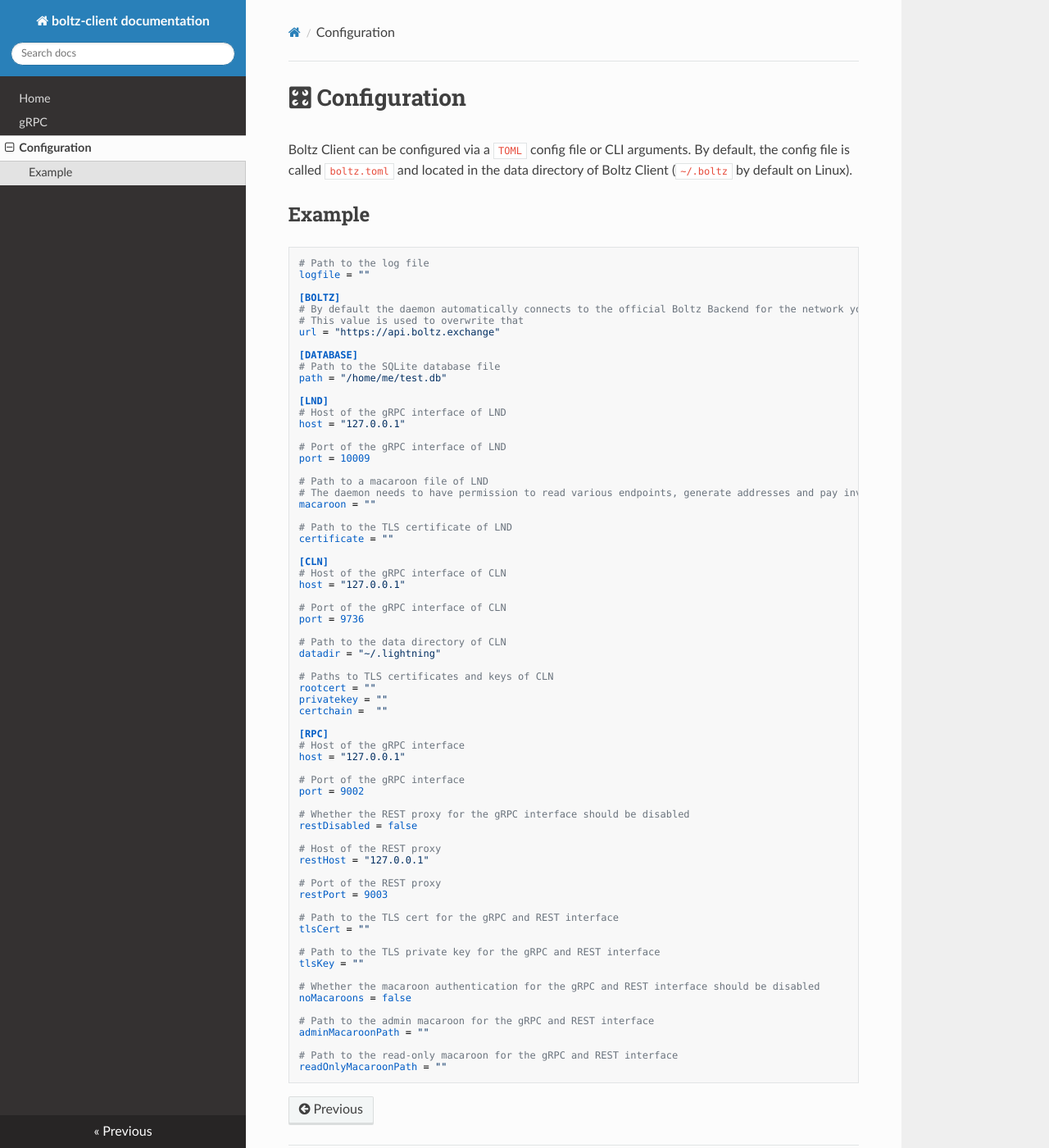
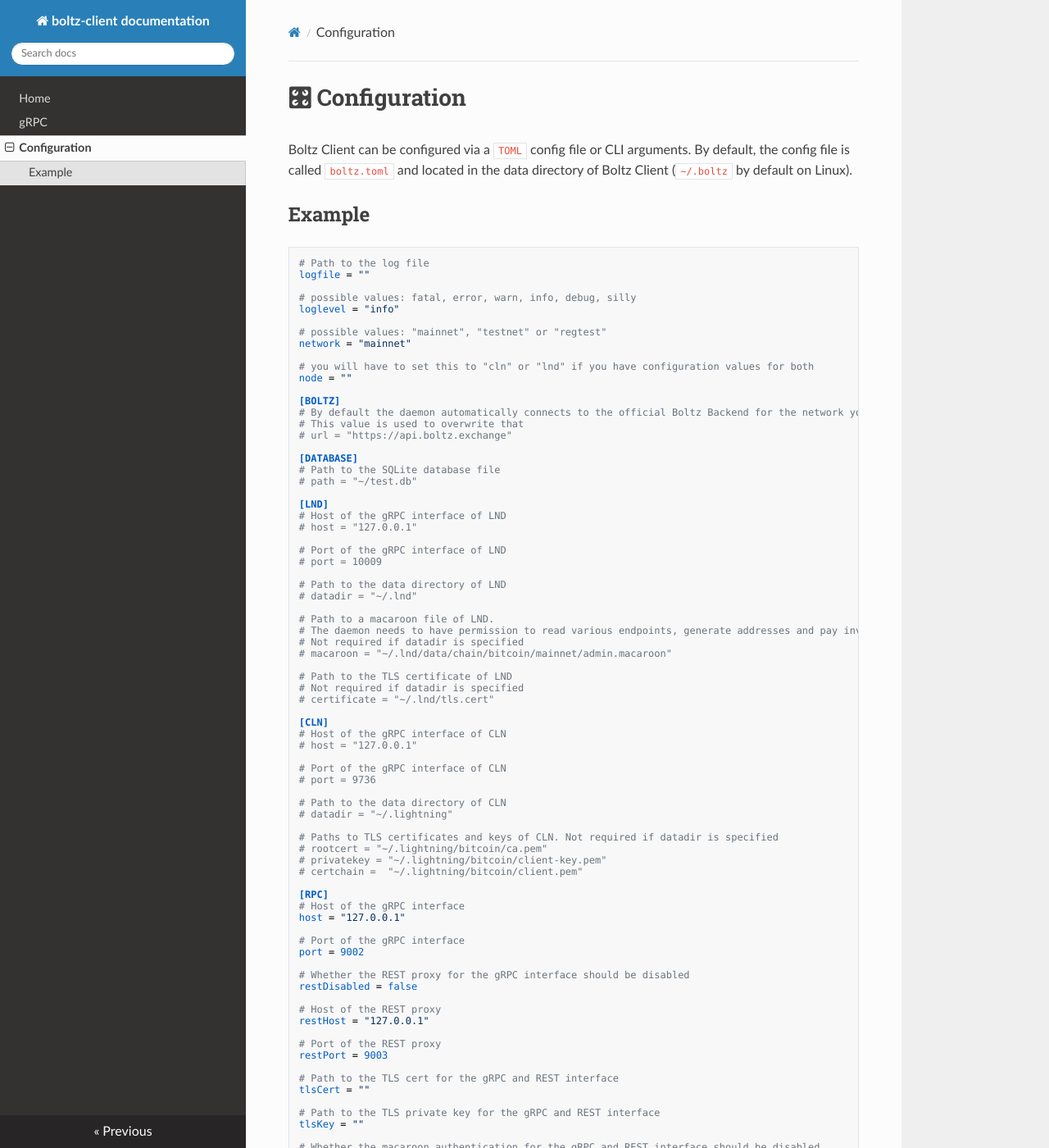
Before and after one commit to BoltzExchange/boltz-client, an MkDocs documentation site: the page built from docs/configuration.md, in a window 1280 px wide and 1400 px high. Shown: the whole window at 82% size. Built offline with MkDocs 1.6.1, drawn with Linux system fonts in a browser that asks for light colours; nearby versions of some CDN libraries.

Commit message:
docs: update node config (#78)
* docs: update node config

* fix: boltz-client default data folder

* fix toml

---------

Co-authored-by: Kilian <19181985+kilrau@users.noreply.github.com>

`````diff
--- a/docs/configuration.md
+++ b/docs/configuration.md
@@ -4,47 +4,61 @@ Boltz Client can be configured via a `TOML` config file or CLI arguments. By def
 
 ## Example
 
-```toml
+````toml
 # Path to the log file
 logfile = ""
+
+# possible values: fatal, error, warn, info, debug, silly
+loglevel = "info"
+
+# possible values: "mainnet", "testnet" or "regtest"
+network = "mainnet"
+
+# you will have to set this to "cln" or "lnd" if you have configuration values for both
+node = ""
 
 [BOLTZ]
 # By default the daemon automatically connects to the official Boltz Backend for the network your node is on
 # This value is used to overwrite that
-url = "https://api.boltz.exchange"
+# url = "https://api.boltz.exchange"
 
 [DATABASE]
 # Path to the SQLite database file
-path = "/home/me/test.db"
+# path = "~/test.db"
 
 [LND]
 # Host of the gRPC interface of LND
-host = "127.0.0.1"
+# host = "127.0.0.1"
 
 # Port of the gRPC interface of LND
-port = 10009
+# port = 10009
 
-# Path to a macaroon file of LND
+# Path to the data directory of LND
+# datadir = "~/.lnd"
+
+# Path to a macaroon file of LND.
 # The daemon needs to have permission to read various endpoints, generate addresses and pay invoices
-macaroon = ""
+# Not required if datadir is specified
+# macaroon = "~/.lnd/data/chain/bitcoin/mainnet/admin.macaroon"
 
 # Path to the TLS certificate of LND
-certificate = ""
+# Not required if datadir is specified
+# certificate = "~/.lnd/tls.cert"
 
 [CLN]
 # Host of the gRPC interface of CLN
-host = "127.0.0.1"
+# host = "127.0.0.1"
 
 # Port of the gRPC interface of CLN
-port = 9736
+# port = 9736
 
 # Path to the data directory of CLN
-datadir = "~/.lightning"
+# datadir = "~/.lightning"
 
-# Paths to TLS certificates and keys of CLN
-rootcert = ""
-privatekey = ""
-certchain =  ""
+# Paths to TLS certificates and keys of CLN. Not required if datadir is specified
+# rootcert = "~/.lightning/bitcoin/ca.pem"
+# privatekey = "~/.lightning/bitcoin/client-key.pem"
+# certchain =  "~/.lightning/bitcoin/client.pem"
 
 [RPC]
 # Host of the gRPC interface
@@ -76,4 +90,4 @@ adminMacaroonPath = ""
 
 # Path to the read-only macaroon for the gRPC and REST interface
 readOnlyMacaroonPath = ""
-```
+````
`````
Also changed, not shown: docs/README.md (+22 -18 lines).
